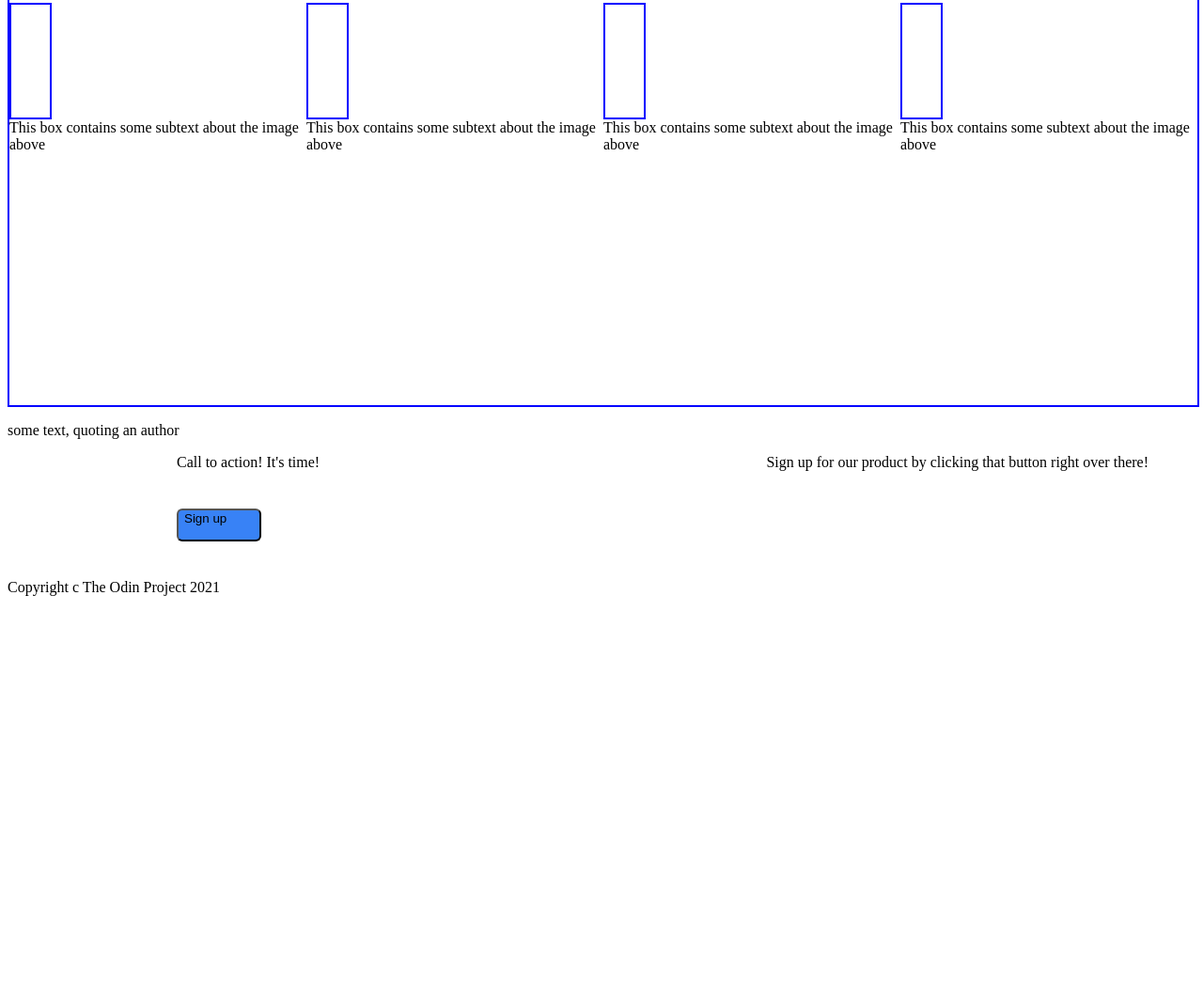
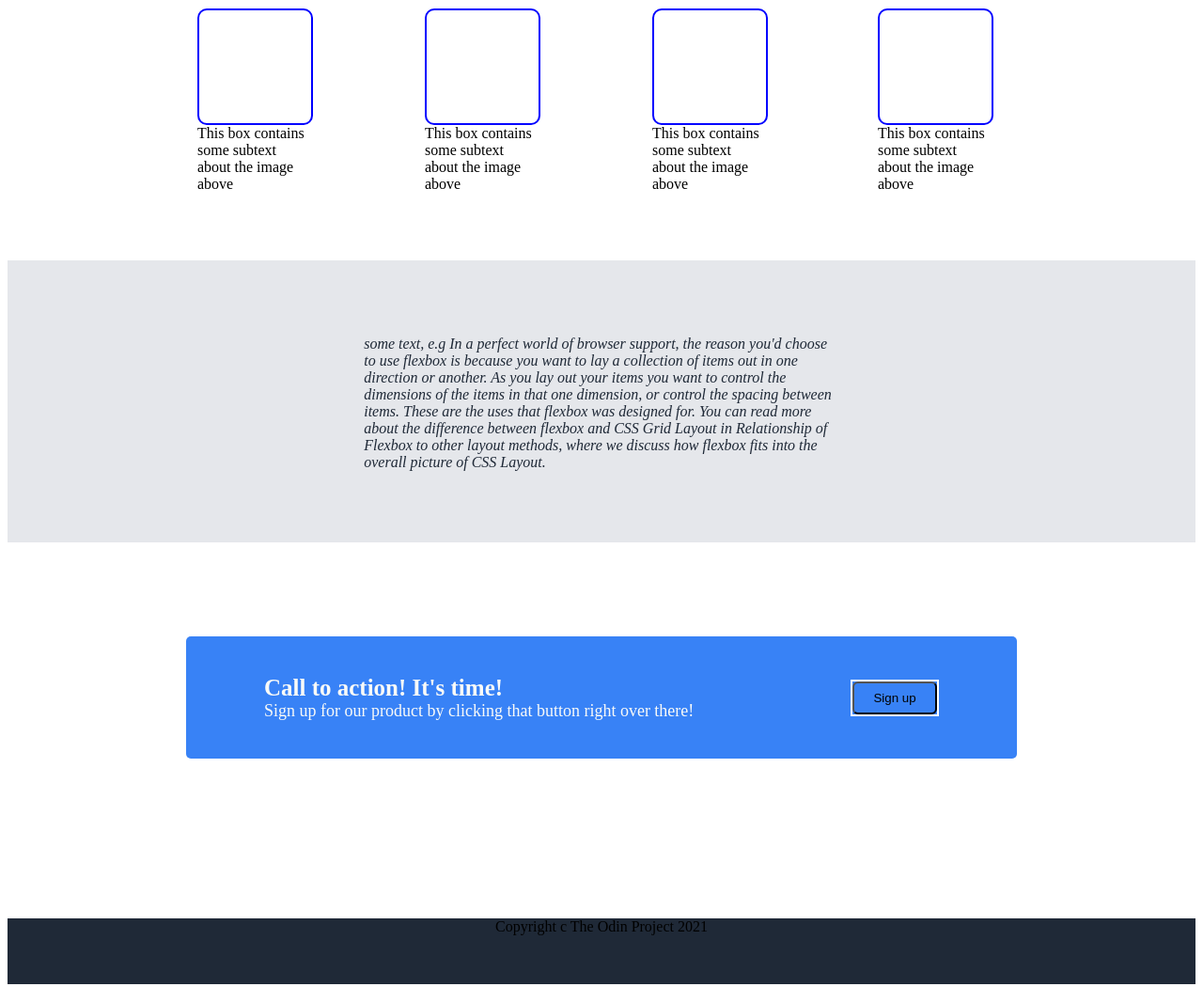
Before and after one commit to Philroberts3648/Project-landing-page, a plain HTML site: page index.html in a window 1280 px wide. Shown: the part 579-1629 px from the top of the page at 94% size. Before the commit the page ends 1221 px from the top, so only its background shows below. Drawn offline with Linux system fonts and the light colour scheme.

Commit message:
Editted index.html and style.cs

```diff
--- a/index.html
+++ b/index.html
@@ -9,6 +9,7 @@
 </head>
 <body>
     <div class='main-container'>
+        <div class="main-content">
             <div class="first-box">
                 <div class="f-box1">
                     <div class="logoss">Header Logo</div>
@@ -24,10 +25,10 @@
                         <div class="sec-text">
                             <p>This website has some subtext that goes here under the main title.It's a smaller font and the color is lower contrast</p>
                         </div>
-                    <div><button>Sign up</button></div>
+                        <div class="but1"><button>Sign up</button></div>
                     </div>
                     <div class="image-holder">
-                    <img src="./images/Gnut.jpeg" height="250px" width="450px" alt="mmfjjf">
+                        <img src="./images/Gnut.jpeg" height="250px" width="350px" alt="mmfjjf">
                     </div>
                 </div>
             </div>
@@ -38,35 +39,34 @@
                         <div class="image-container1 cont1"></div>
                         <div class="illustration">This box contains some subtext about the image above</div>
                     </div>
-                <div class="s-box21 cont2">
+                    <div class="s-box22 cont2">
                         <div class="image-container1 cont1"></div>
                         <div class="illustration">This box contains some subtext about the image above</div>
                     </div>
-                <div class="s-box21 cont2">
+                    <div class="s-box23 cont2">
                         <div class="image-container1 cont1"></div>
                         <div class="illustration">This box contains some subtext about the image above</div>
                     </div>
-                <div class="s-box21 cont2">
+                    <div class="s-box24 cont2">
                         <div class="image-container1 cont1"></div>
                         <div class="illustration">This box contains some subtext about the image above</div>
                     </div>
                 </div>
             </div>
             <div class="third-box">
-            <p class="quote">some text, quoting an author</p>
+                <div class="quote"><em>some text, e.g In a perfect world of browser support, the reason you'd choose to use flexbox is because you want to lay a collection of items out in one direction or another. As you lay out your items you want to control the dimensions of the items in that one dimension, or control the spacing between items. These are the uses that flexbox was designed for. You can read more about the difference between flexbox and CSS Grid Layout in Relationship of Flexbox to other layout methods, where we discuss how flexbox fits into the overall picture of CSS Layout.</em></div>
             </div>
             <div class="forth-box">
-            <div class="f-box">
-                <div class="f-box1">
+                <div class="fo-box">
+                    <div class="fo-box1">
                         <div class="m-text">Call to action! It's time!</div>
                         <div class="s-text">Sign up for our product by clicking that button right over there!</div>
                     </div>
-                <button class="f-box2">Sign up</button>
+                    <div class="fo-box2"><button>Sign up</button></div>
                 </div>
             </div>
-        <div class="fifth-box">
-            <footer class="footer">Copyright c The Odin Project 2021</footer>
         </div>
+        <footer>Copyright c The Odin Project 2021</footer>
 
     </div>
 </body>
--- a/style.css
+++ b/style.css
@@ -1,5 +1,11 @@
 .main-container{
     width: 100%;
+    display: flex;
+    flex-direction: column;
+}
+
+.main-container .main-content{
+    flex: 1;
 }
 
 .first-box{
@@ -84,8 +90,7 @@ button{
 
 .second-box{
     width: 100%;
-    border: 2px solid blue;
-    height: 550px;
+    height: 350px;
 }
 
 .s-box1{
@@ -101,15 +106,90 @@ button{
 .cont1{
     border: 2px solid blue;
     height: 120px;
-    width: 13%;
+    width: 50%;
+    border-radius: 10px;
+    align-items: center;
+    justify-content: center;
 }
 
-.illustration1{
-    border: 2px solid green;
-    height: 65px;
-    width: 13%;
+.cont2{
+    display: flex;
+    flex-direction: column;
+}
+
+.illustration{
+    width: 50%;
 }
 
 .s-box2{
     display: flex;
+    height: 200px;
+    margin-left: 200px;
+    margin-right: 100px;
 }
+
+.s-box21, .s-box22,
+.s-box23, .sbox24{
+    margin-right: 2px;
+    margin-left: 2px;
+}
+
+.third-box{
+    display: flex;
+    background-color: #e5e7eb;
+    justify-content: center;
+}
+
+.third-box .quote{
+    font: 36px;
+    font-weight: light;
+    color: #1f2937;
+    width: 40%;
+    height: 220px;
+    margin-top: 80px;
+}
+
+.forth-box{
+    height: 300px;
+}
+
+.fo-box{
+    display: flex;
+    background-color: #3882f6;
+    height: 130px;
+    width: 70%;
+    border-radius: 5px;
+    align-items: center;
+    margin: auto;
+    margin-top: 100px;
+}
+
+.fo-box1{
+    display: flex;
+    flex-direction: column;
+    margin: auto;
+}
+
+.fo-box2{
+    margin: auto;
+    border: 2px solid white;
+}
+
+.m-text{
+    color: #f9faf8;
+    font-size: 25px;
+    font-weight: bold;
+}
+
+.s-text{
+    color: #f9faf8;
+    font-size: 18px;
+    font-weight: thin;
+}
+
+footer{
+    background-color: #1f2937;
+    height: 70px;
+    width: 100%;
+    text-align: center;
+}
```
Lines whose indentation alone changed are shown as unchanged.
